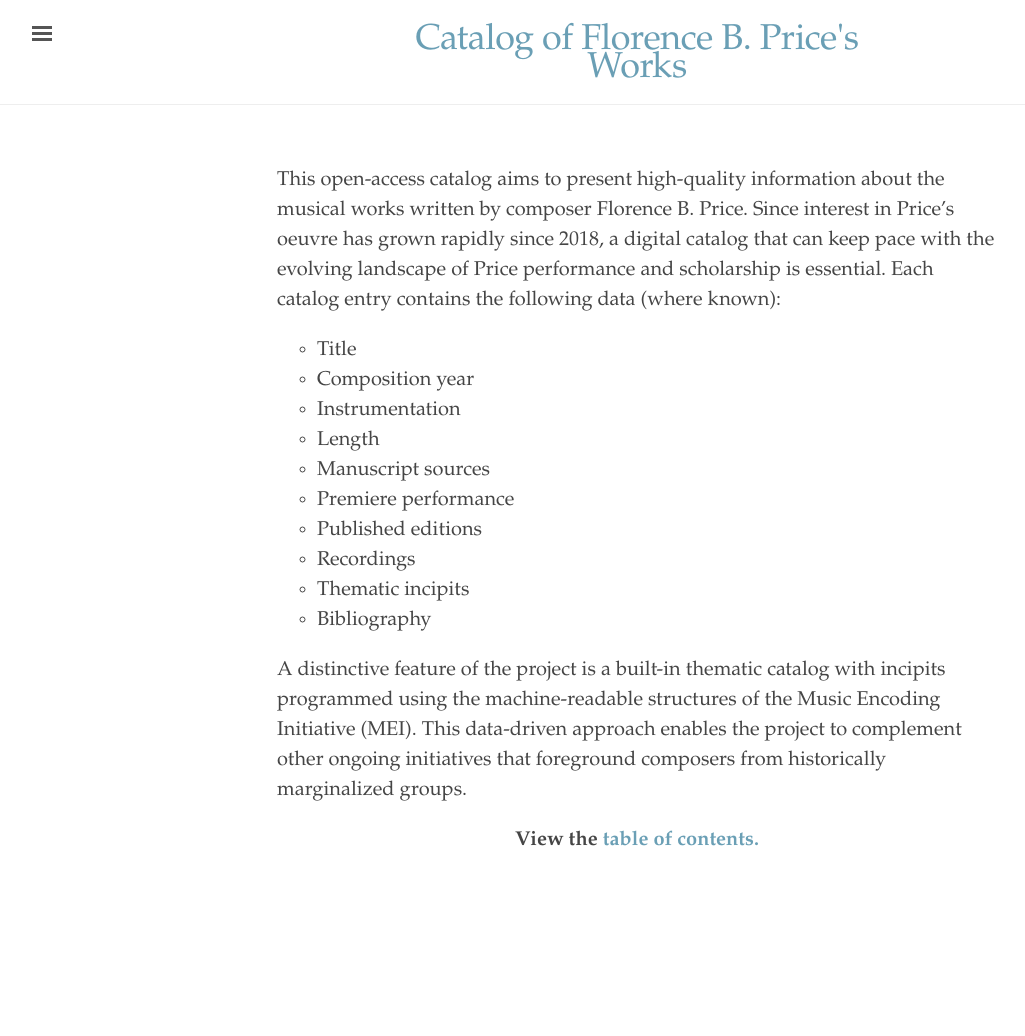
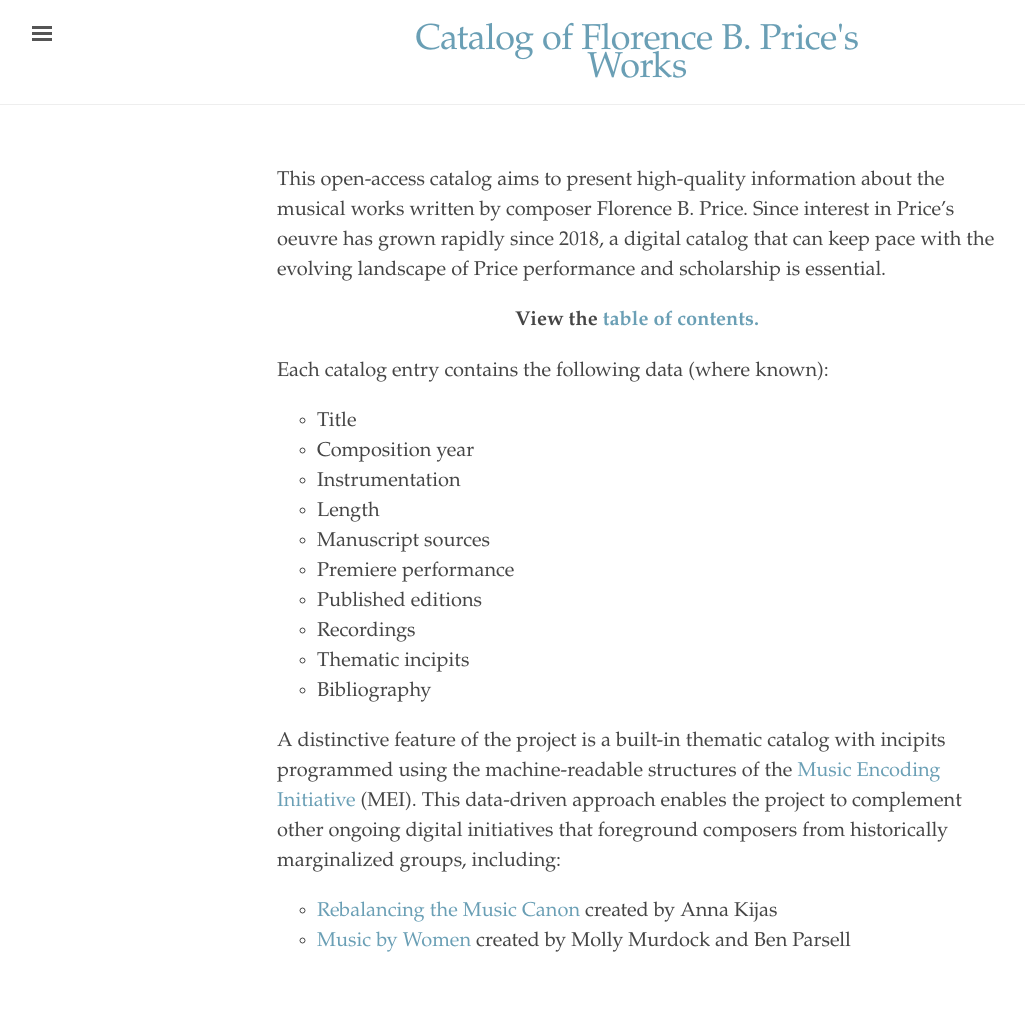
Before and after one commit to dwshadle/florence-price-catalog, a Jekyll site: the page built from _pages/index.md, in a window 1280 px wide. Shown: the whole page, without its empty margins (3-1028 px from the left). Built offline with Jekyll 4.4.1, drawn with Linux system fonts in a browser that asks for light colours; before the commit the page ends 936 px from its top, so only the background shows below that.

Commit message:
Update index.md

```diff
--- a/_pages/index.md
+++ b/_pages/index.md
@@ -3,7 +3,11 @@ layout: default
 permalink: /
 ---
 
-This open-access catalog aims to present high-quality information about the musical works written by composer Florence B. Price. Since interest in Price's oeuvre has grown rapidly since 2018, a digital catalog that can keep pace with the evolving landscape of Price performance and scholarship is essential. Each catalog entry contains the following data (where known):
+This open-access catalog aims to present high-quality information about the musical works written by composer Florence B. Price. Since interest in Price's oeuvre has grown rapidly since 2018, a digital catalog that can keep pace with the evolving landscape of Price performance and scholarship is essential.
+
+<p style="text-align: center;"><b>View the <a href="https://dwshadle.github.io/test/_pages/complete-works/">table of contents.</a></b></p>
+
+Each catalog entry contains the following data (where known):
 - Title
 - Composition year
 - Instrumentation
@@ -15,6 +19,6 @@ This open-access catalog aims to present high-quality information about the musi
 - Thematic incipits
 - Bibliography
 
-A distinctive feature of the project is a built-in thematic catalog with incipits programmed using the machine-readable structures of the Music Encoding Initiative (MEI). This data-driven approach enables the project to complement other ongoing initiatives that foreground composers from historically marginalized groups.
-
-<p style="text-align: center;"><b>View the <a href="https://dwshadle.github.io/test/_pages/complete-works/">table of contents.</a></b></p>
+A distinctive feature of the project is a built-in thematic catalog with incipits programmed using the machine-readable structures of the <a href="https://music-encoding.org/" target="_blank">Music Encoding Initiative</a> (MEI). This data-driven approach enables the project to complement other ongoing digital initiatives that foreground composers from historically marginalized groups, including:
+- <a href="https://rebalancing-music-canon.com/" target="_blank">Rebalancing the Music Canon</a> created by Anna Kijas
+- <a href="https://www.musicbywomen.org/" target="_blank">Music by Women</a> created by Molly Murdock and Ben Parsell
```
